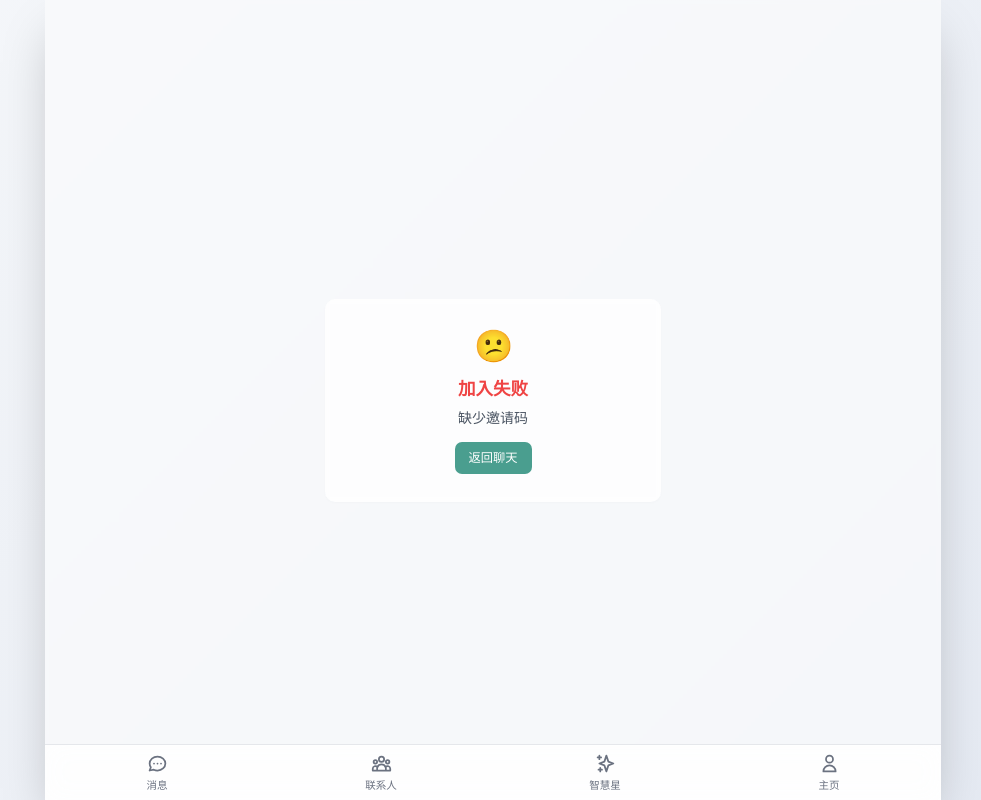
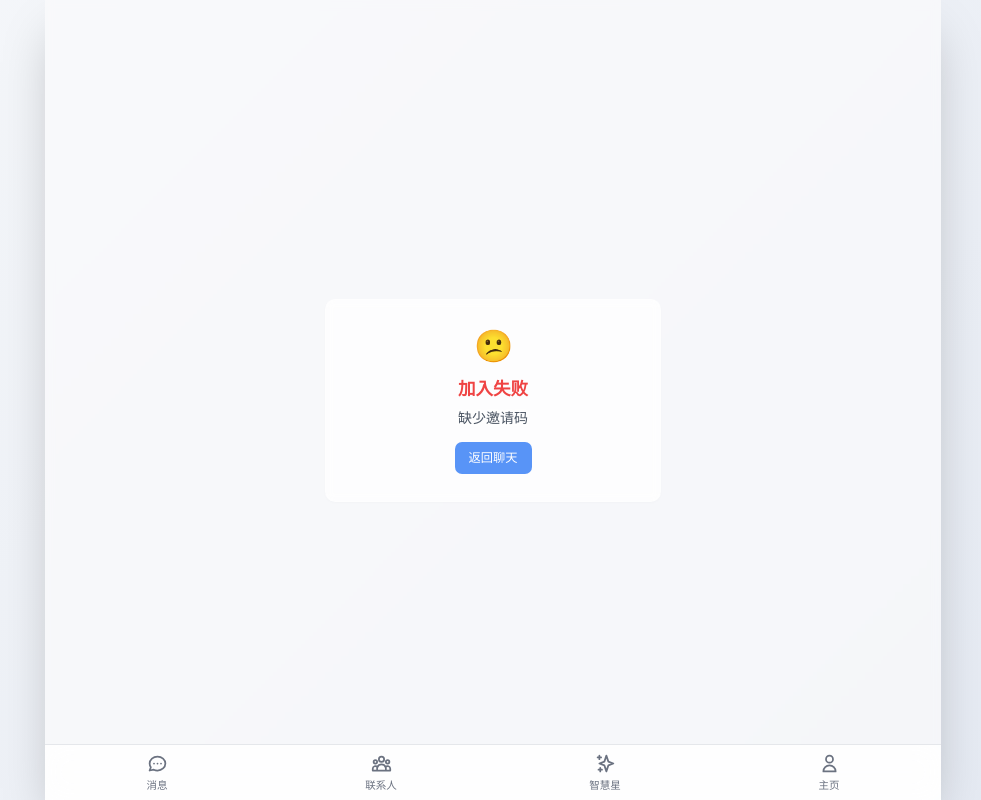
Before and after one commit to yangui88168/xianqu, a Next.js app in the folder clients/web/: page /join in a window 1280 px wide. Shown: the whole page, without its empty margins (147-1128 px from the left). Built offline with nearby package versions, Linux system fonts and the light colour scheme; sample sign-in values are in the browser's storage.

Commit message:
Update globals.css

```diff
--- a/clients/web/styles/globals.css
+++ b/clients/web/styles/globals.css
@@ -45,13 +45,6 @@ body {
   background-attachment: fixed;
 }
 
-/* 主卡片/容器使用半透明+模糊效果 */
-.bg-white {
-  background-color: rgba(255, 255, 255, 0.85) !important;
-  backdrop-filter: blur(12px);
-  -webkit-backdrop-filter: blur(12px);
-}
-
 /* 统一主题色从蓝色改为温暖青色 */
 .bg-blue-500 { background-color: #4a9e8f !important; }
 .bg-blue-600 { background-color: #3d8b7d !important; }
@@ -63,33 +56,28 @@ body {
 /* 导航栏选中态 */
 .text-blue-500 { color: #4a9e8f !important; }
 
-/* 确保内容区域背景有足够对比度 */
+/* 强制所有主要背景半透明，透出底层背景 */
 .bg-white {
-  --tw-bg-opacity: 0.85;
+  background-color: rgba(255, 255, 255, 0.7) !important;
+}
+.bg-gray-50 {
+  background-color: rgba(249, 250, 251, 0.7) !important;
+}
+.bg-gray-100 {
+  background-color: rgba(243, 244, 246, 0.7) !important;
+}
+.bg-gray-200 {
+  background-color: rgba(229, 231, 235, 0.7) !important;
 }
 
-/* 虚化背景下的文字增强 */
-.text-gray-800, .text-gray-700, .text-gray-900 {
-  text-shadow: 0 1px 2px rgba(255,255,255,0.6);
+/* 聊天消息气泡也增加一点透明 */
+.bg-blue-500 {
+  background-color: rgba(59, 130, 246, 0.85) !important; /* 自己的气泡保持较实 */
 }
 
-/* 让所有常见的背景色半透明，透出底层背景 */
-.bg-white {
-  background-color: rgba(255, 255, 255, 0.75) !important;
-}
-.bg-gray-50 {
-  background-color: rgba(249, 250, 251, 0.75) !important;
-}
-.bg-gray-100 {
-  background-color: rgba(243, 244, 246, 0.75) !important;
-}
-.bg-gray-200 {
-  background-color: rgba(229, 231, 235, 0.75) !important;
-}
-
-/* 卡片和列表项增加轻微模糊，提升层次感 */
+/* 卡片和列表项增加轻微模糊 */
 .shadow, .shadow-sm, .shadow-md, .shadow-lg, .shadow-xl, .shadow-2xl {
-  backdrop-filter: blur(2px);
+  backdrop-filter: blur(4px);
 }
 
 /* 文字可读性增强 */
```
